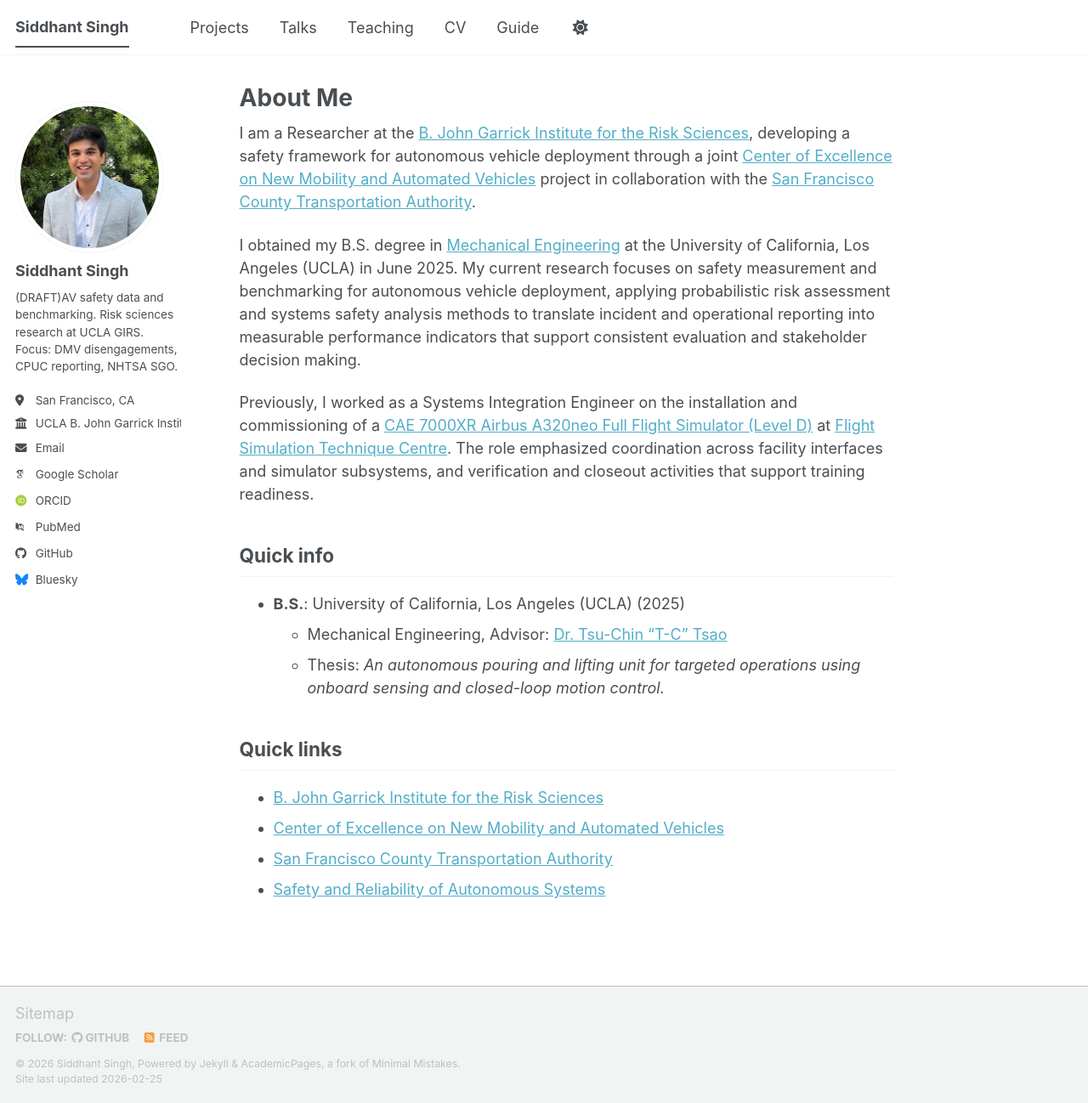
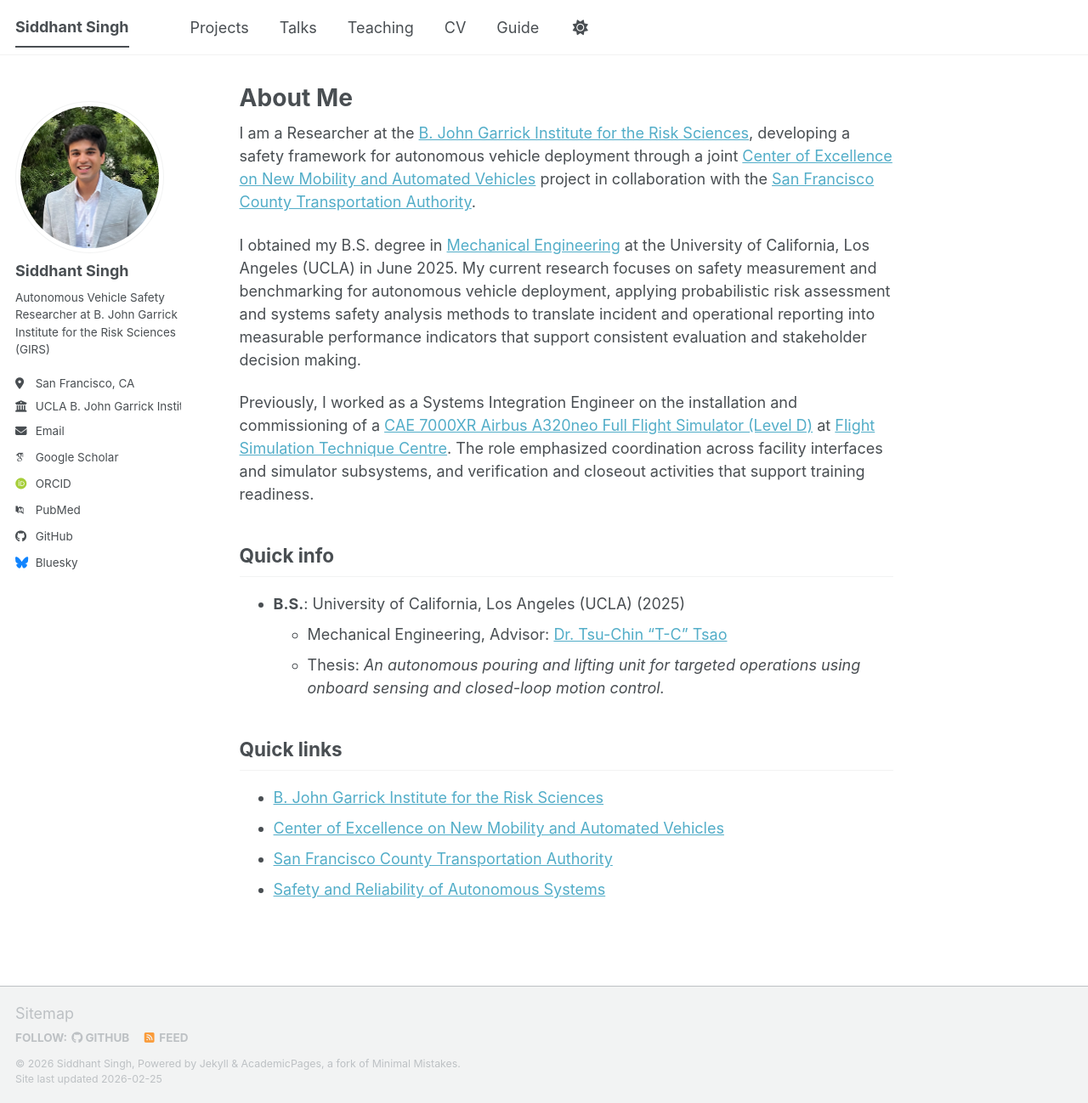
Before and after one commit to sidsingh30/sidsingh30.github.io, a Jekyll site: the page built from _pages/about.md, in a window 1280 px wide and 1298 px high. Shown: the whole window at 85% size. Built offline with Jekyll 4.4.1, drawn with Linux system fonts in a browser that asks for light colours; some web fonts are replaced; a script bundle is joined from its source files by our own code; library files that are not in the unit come from our copies.

Commit message:
Update bio for Siddhant Singh

```diff
--- a/_config.yml
+++ b/_config.yml
@@ -26,7 +26,7 @@ author:
   avatar           : "gitformal.png"
   name             : "Siddhant Singh"
   pronouns         : # example: "she/her"
-  bio              : "(DRAFT)AV safety data and benchmarking. Risk sciences research at UCLA GIRS. Focus: DMV disengagements, CPUC reporting, NHTSA SGO."
+  bio              : "Autonomous Vehicle Safety Researcher at B. John Garrick Institute for the Risk Sciences (GIRS)"
   location         : "San Francisco, CA"
   employer         : "UCLA B. John Garrick Institute for the Risk Sciences"
   uri              : # URL
```
